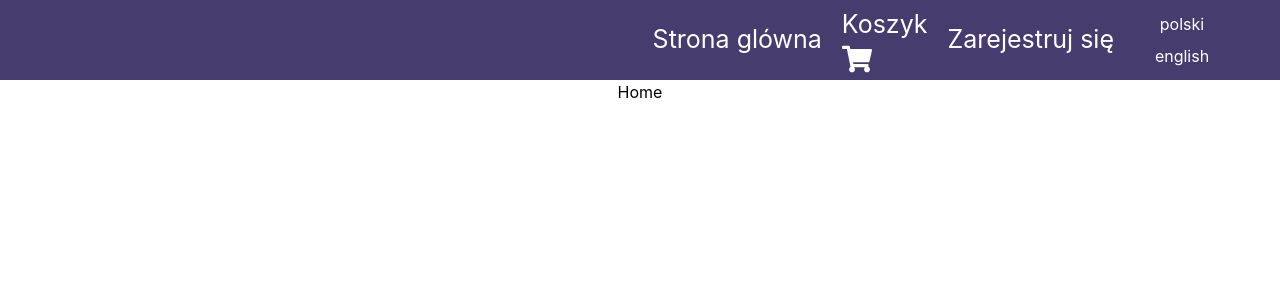
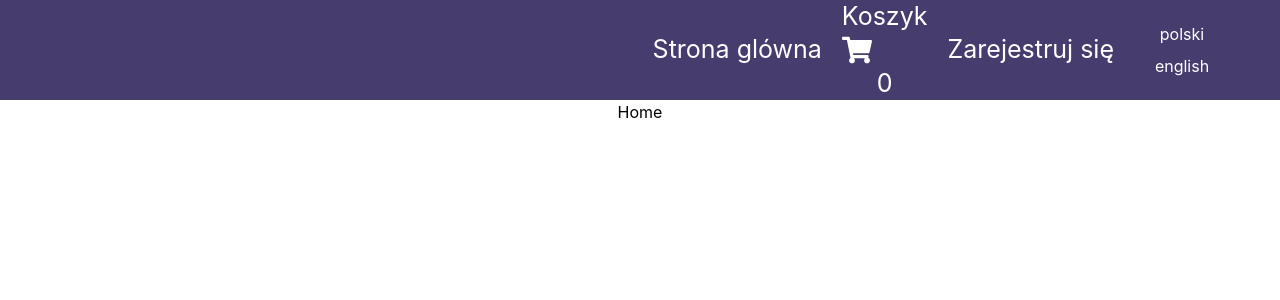
Before and after one commit to Zajecia-PJATK/projektprogramistyczny-frontend-biu-katarzynapopieniuk, a React (Create React App) app: page / in a window 1280 px wide. Shown: the top 300 px of the page. Built offline with nearby package versions, Linux system fonts and the light colour scheme.

Commit message:
user can add product to card

```diff
--- a/src/App.css
+++ b/src/App.css
@@ -39,7 +39,7 @@
 
 .navigation {
   width: 100%;
-  height: 80px;
+  height: 100px;
   background-color: rgb(70, 60, 110);
   display: flex;
   justify-content: flex-end;
--- a/src/App.js
+++ b/src/App.js
@@ -13,22 +13,36 @@ import LanguageVersionPicker from "./components/LanguageVersionPicker";
 
 function App() {
   const [products, setProducts] = useState(productsData);
-  const [languageVersion, setLanguageVersion] = useState("polish")
+  const [languageVersion, setLanguageVersion] = useState("polish");
+  const [cart, setCart] = useState([]);
+
+    function addProduct(productId, option) {
+        var productsWithMatchingId = cart.filter(product => product.id === productId);
+        var newCart;
+
+        if(productsWithMatchingId.length > 0) {
+            newCart = cart.map( product => product.id === productId ? updateProduct(product) : product);
+        } else {
+            newCart = [...cart, {id: productId, quantity: 1, option:option}];
+        }
+
+        setCart(newCart);
+    }
 
   return (
     <div className="App">
         <nav className="navigation">
             <ul>
                 <li><Link to="/">{getMessage(languageVersion, "home", PAGE_NAMES)}</Link></li>
-                <li><Link to="/cart">{getMessage(languageVersion, "cart", PAGE_NAMES)}<FaShoppingCart size="30"/></Link></li>
+                <li><Link to="/cart">{getMessage(languageVersion, "cart", PAGE_NAMES)}<FaShoppingCart size="30"/>{getProductsAmount(cart)}</Link></li>
                 <li><Link to="/signup">{getMessage(languageVersion, "signup", PAGE_NAMES)}</Link></li>
                 <li><LanguageVersionPicker onPickedLanguage={(language) => {setLanguageVersion(language)}}/></li>
             </ul>
         </nav>
         <Routes>
             <Route path="/" element={<HomePage/>}/>
-            <Route path="/cart" element={<CartPage/>}/>
-            <Route path="/products/:id" element={<ProductPage products={products} languageVersion={languageVersion}/>}/>
+            <Route path="/cart" element={<CartPage cart={cart} setCart={setCart} products={products}/>}/>
+            <Route path="/products/:id" element={<ProductPage products={products} languageVersion={languageVersion} cart={cart} onAddProduct={(id, option) => addProduct(id, option)}/>}/>
             <Route path="/signup" element={<SignUpPage languageVersion={languageVersion}/>}/>
             <Route path="*" element={<NotFoundPage/>}/>
         </Routes>
@@ -79,3 +93,13 @@ const PAGE_NAMES = [
         ]
     }
 ]
+
+
+function updateProduct(product) {
+    product.quantity = product.quantity + 1;
+    return product;
+}
+
+function getProductsAmount(cart) {
+    return cart.reduce((acc, curr) => acc + curr.quantity, 0);
+}
--- /dev/null
+++ b/src/components/Cart.js
@@ -0,0 +1,21 @@
+export default function Cart({cart = [], setCart = f => f, products = []}) {
+    return <>
+        {getCartProducts(cart, setCart, products)}
+    </>
+}
+
+function getCartProducts(cart, setCart, products) {
+    return cart.map(simpleProduct => getProduct(simpleProduct, products))
+        .filter(simpleProduct => simpleProduct != null);
+}
+
+function getProduct(simpleProduct, products) {
+
+    var foundProducts = products.filter(product => product.id === simpleProduct.id);
+    if(foundProducts.length == 0) {
+        return null;
+    }
+
+    var product = foundProducts[0];
+    return <div>Product: id: {product.id}, quantity: {simpleProduct.quantity}</div>
+}
--- a/src/components/Product.js
+++ b/src/components/Product.js
@@ -1,6 +1,6 @@
 import getMessage from "../common/LanguageVersionMessageFinder";
 
-export default function Product({product, languageVersion}) {
+export default function Product({product, languageVersion, onAddProduct}) {
     return <div className="flex font-sans w-1/2">
         <div className="flex-none w-56 relative">
             <img src={product.image} alt={product.name} className="absolute inset-0 w-full h-full object-cover rounded-lg"
@@ -23,7 +23,7 @@ export default function Product({product, languageVersion}) {
             <div className="flex space-x-4 mb-5 text-sm font-medium">
                 <div className="flex-auto flex space-x-4">
                     <button className="h-10 px-6 font-semibold rounded-full bg-violet-600 text-white"
-                            type="button">
+                            type="button" onClick={() => onAddProduct(product.id, "a")}>
                         {getAddToBagMessage(languageVersion)}
                     </button>
                 </div>
@@ -42,10 +42,10 @@ export default function Product({product, languageVersion}) {
         </form>
     </div>
 }
+
 function getProductName(product, languageVersion) {
     return product.name.filter(name => name.language==languageVersion).map(name => name.value)[0];
 }
-
 function getProductDescription(product, languageVersion) {
     return product.description.filter(name => name.language==languageVersion).map(name => name.value)[0];
 }
@@ -65,15 +65,16 @@ const MESSAGES = [
         ]
     }
 ]
+
 function getAddToBagMessage(languageVersion) {
     return getMessage(languageVersion, "addToBag", MESSAGES);
 }
-
 function getOptions(options) {
     return options.filter(option => option.quantity > 0)
         .map(option => option.option)
         .map(option => getOption(option));
 }
+
 function getOption(option) {
     return <label>
         <input className="sr-only peer" name="size" type="radio" value={option}/>
--- a/src/pages/CartPage.js
+++ b/src/pages/CartPage.js
@@ -1,3 +1,8 @@
-export default function CartPage() {
-    return <div>Cart</div>
+import Cart from "../components/Cart";
+
+export default function CartPage({cart=[], setCart = f => f, products = []}) {
+    return <>
+        <div>Cart</div>
+        <Cart cart={cart} setCart={setCart} products={products}/>
+    </>
 }
--- a/src/pages/NotFoundPage.js
+++ b/src/pages/NotFoundPage.js
@@ -5,7 +5,7 @@ export default function NotFoundPage() {
         <p className="mt-6 text-base leading-7 text-gray-600">Sorry, we couldn’t find the page you’re looking for.</p>
         <div className="mt-10 flex items-center justify-center gap-x-6">
             <a
-                href="#"
+                href="../../"
                 className="rounded-md bg-indigo-600 px-3.5 py-2.5 text-sm font-semibold text-white shadow-sm hover:bg-indigo-500 focus-visible:outline focus-visible:outline-2 focus-visible:outline-offset-2 focus-visible:outline-indigo-600"
             >
                 Go back home
--- a/src/pages/ProductPage.js
+++ b/src/pages/ProductPage.js
@@ -1,13 +1,13 @@
 import {useParams} from "react-router-dom";
 import Product from "../components/Product";
 
-export default function ProductPage({products, languageVersion}) {
+export default function ProductPage({products, languageVersion, onAddProduct}) {
     const {id} = useParams();
     var product = products.filter(product => product.id === id);
     if(product.length == 0) {
         return <div>Product not found</div>
     }
     return <div>
-        <Product product={product[0]} languageVersion={languageVersion}/>
+        <Product product={product[0]} languageVersion={languageVersion} onAddProduct={onAddProduct}/>
     </div>
 }
```
